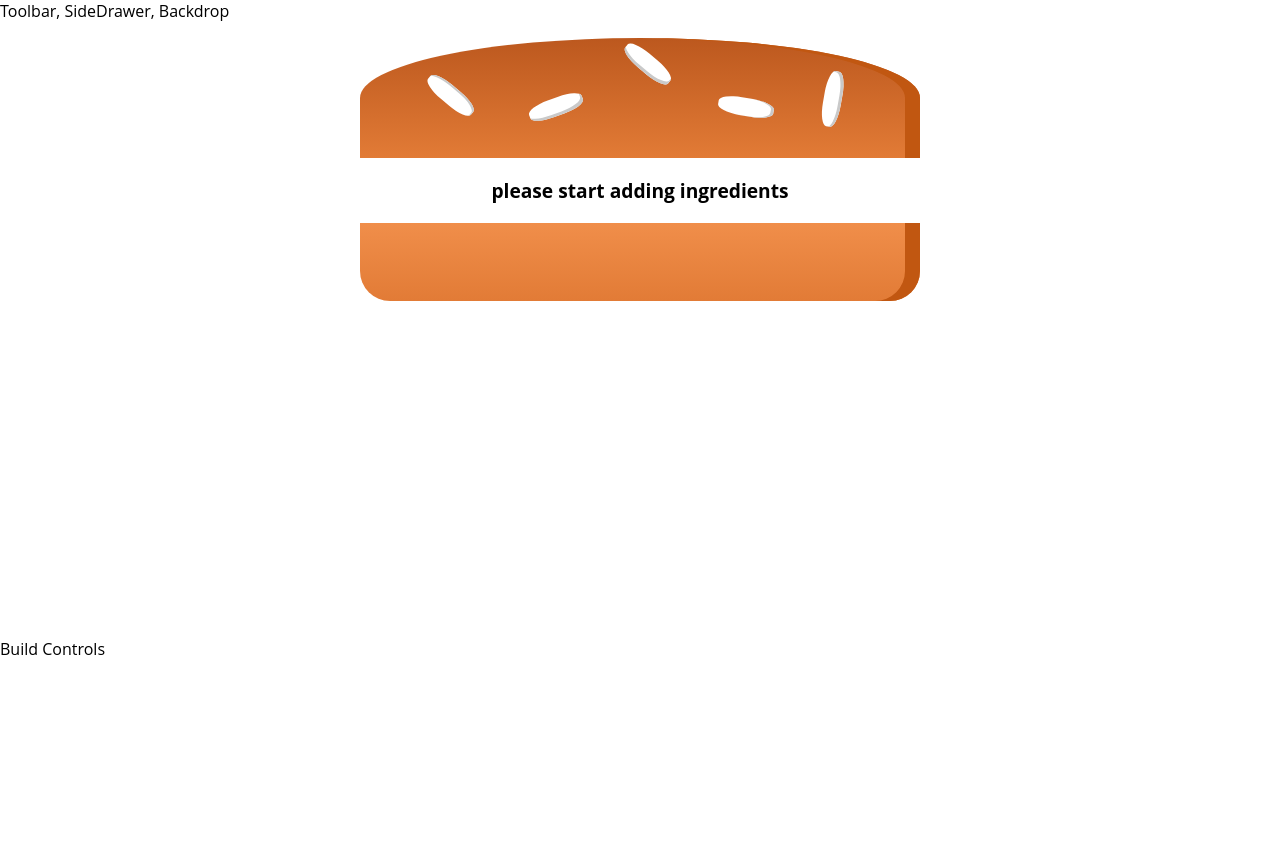
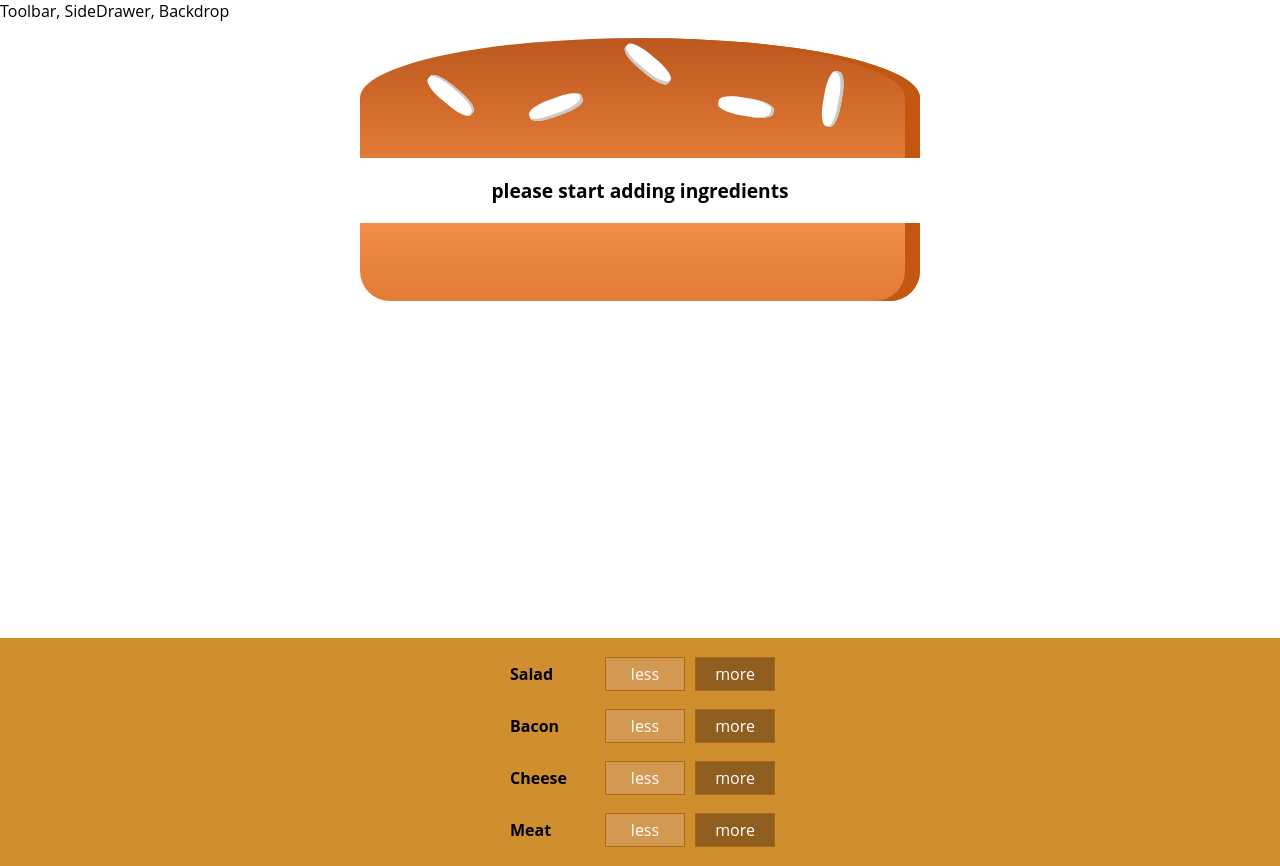
Before and after one commit to saittosun/burger-maxi, a React app: page / in a window 1280 px wide. Before the commit the page ends 800 px from the top, so only its background shows below. Built offline with nearby package versions, Linux system fonts and the light colour scheme.

Commit message:
connecting state to build controls

```diff
--- a/src/components/Burger/BuildControls/BuildControl/BuildControl.js
+++ b/src/components/Burger/BuildControls/BuildControl/BuildControl.js
@@ -7,7 +7,9 @@
   <div className={classes.BuildControl}>
     <div className={classes.Label}>{props.label}</div>
     <button className={classes.Less}>less</button>
-    <button className={classes.More}>more</button>
+    <button
+      className={classes.More}
+      onClick={props.added}>more</button>
   </div>
 );
 
--- a/src/components/Burger/BuildControls/BuildControls.js
+++ b/src/components/Burger/BuildControls/BuildControls.js
@@ -1,9 +1,24 @@
 // jshint esversion: 6
 import React from 'react';
 
+import classes from './BuildControls.css';
+import BuildControl from '../BuildControls/BuildControl/BuildControl';
+
+const controls = [
+  {label: 'Salad', type: 'salad'},
+  {label: 'Bacon', type: 'bacon'},
+  {label: 'Cheese', type: 'cheese'},
+  {label: 'Meat', type: 'meat'}
+]
+
 const buildControls = (props) => (
-  <div>
-
+  <div className={classes.BuildControls}>
+    {controls.map(ctrl => (
+      <BuildControl
+        key={ctrl.label}
+        label={ctrl.label}
+        added={() => props.ingredientAdded(ctrl.type)} />
+    ))}
   </div>
 );
 
--- a/src/containers/BurgerBuilder/BurgerBuilder.js
+++ b/src/containers/BurgerBuilder/BurgerBuilder.js
@@ -2,7 +2,15 @@
 import React, { Component } from "react";
 
 import Burger from '../../components/Burger/Burger';
+import BuildControls from '../../components/Burger/BuildControls/BuildControls';
 import Aux from '../../hoc/_Aux';
+
+const INGREDIENT_PRICES = {
+  salad: 0.5,
+  bacon: 0.7,
+  cheese: 0.4,
+  meat: 1.3
+}
 
 class BurgerBuilder extends Component {
   state = {
@@ -11,13 +19,33 @@
       bacon: 0,
       cheese: 0,
       meat: 0
-    }
+    },
+    totalPrice: 4
   }
+
+  addIngredientHandler = (type) => {
+    const oldCount = this.state.ingredients[type];
+    const updatedCount = oldCount + 1;
+    const updatedIngredients = {
+      ...this.state.ingredients
+    };
+    updatedIngredients[type]= updatedCount;
+    const priceAddition = INGREDIENT_PRICES[type];
+    const oldPrice = this.state.totalPrice;
+    const newPrice = oldPrice + priceAddition;
+    this.setState({totalPrice: newPrice, ingredients: updatedIngredients})
+  }
+
+  removeIngredientHandler = (type) => {
+
+  }
+
   render() {
     return (
       <Aux>
         <Burger ingredients={this.state.ingredients} />
-        <div>Build Controls</div>
+        <BuildControls
+          ingredientAdded={this.addIngredientHandler}/>
       </Aux>
     )
   }
```
